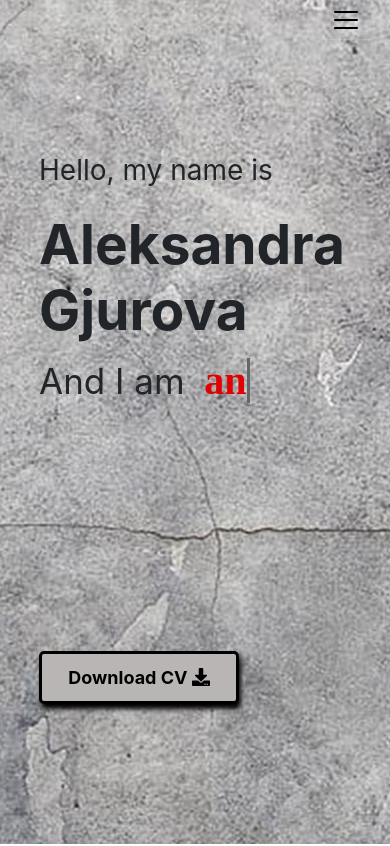
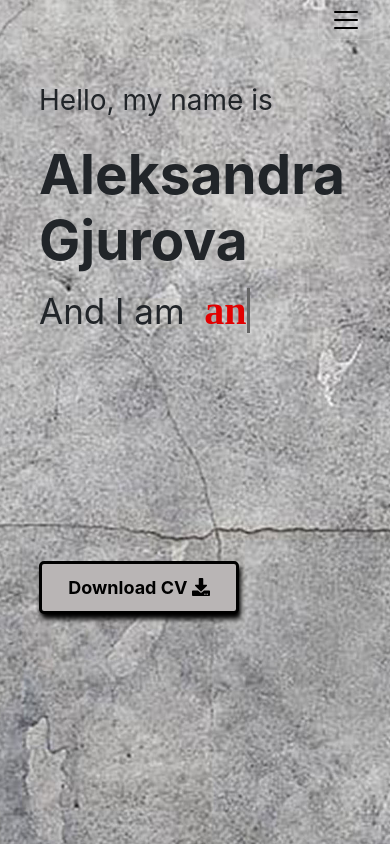
Before and after one commit to Sani1803/portfolio, a React (Create React App) app: page / in a window 390 px wide. Shown: the top 846 px of the page. Built offline with nearby package versions, Linux system fonts and the light colour scheme; a web font is replaced by a local one.

Commit message:
cv chages

```diff
--- a/src/components/MainText.css
+++ b/src/components/MainText.css
@@ -1,6 +1,6 @@
 .intro {
     margin-left: 10%;
-    padding-top: 15%;
+    padding-top: 10%;
 }
 
 .main-name {
@@ -25,7 +25,7 @@ h1 {
     margin: 0;
     padding: 0;
     font-size: 35px;
-    min-height: 200px;
+    min-height: 180px;
 }
 
 .txt-rotate {
@@ -36,7 +36,6 @@ h1 {
 }
 
 .cv {
-    margin-top: 60px;
     padding: 10px;
     width: 200px;
     background-color: #b9b5b5;
@@ -54,7 +53,7 @@ h1 {
 
 @media only screen and (max-width: 680px) {
     .hello {
-        margin-top: 90px;
+        margin-top: 40px;
         margin-bottom: 20px;
     }
     .cv {
```
